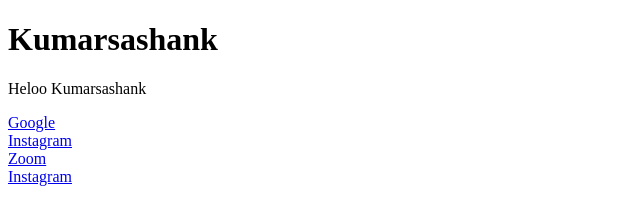
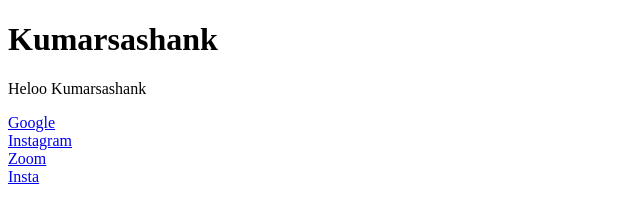
Before and after one commit to KumarSashank/Subhash-Website, a plain HTML site: page index.html in a window 1280 px wide. Shown: the full height of the page, 0-640 px from the left. Drawn offline with Linux system fonts and the light colour scheme.

Commit message:
Update index.html

```diff
--- a/index.html
+++ b/index.html
@@ -17,5 +17,5 @@
     <br>
     <a href="https://srmap.zoom.us/j/92064147989?pwd=K0dvWFNSM0xNaTR1bHJqUEpGYjJCZz09" target="_self">Zoom</a>
     <br>
-    <a href="https://www.instagram.com" target="_top">Instagram</a>
+    <a href="https://www.instagram.com" target="_top">Insta</a>
 </body>
```
